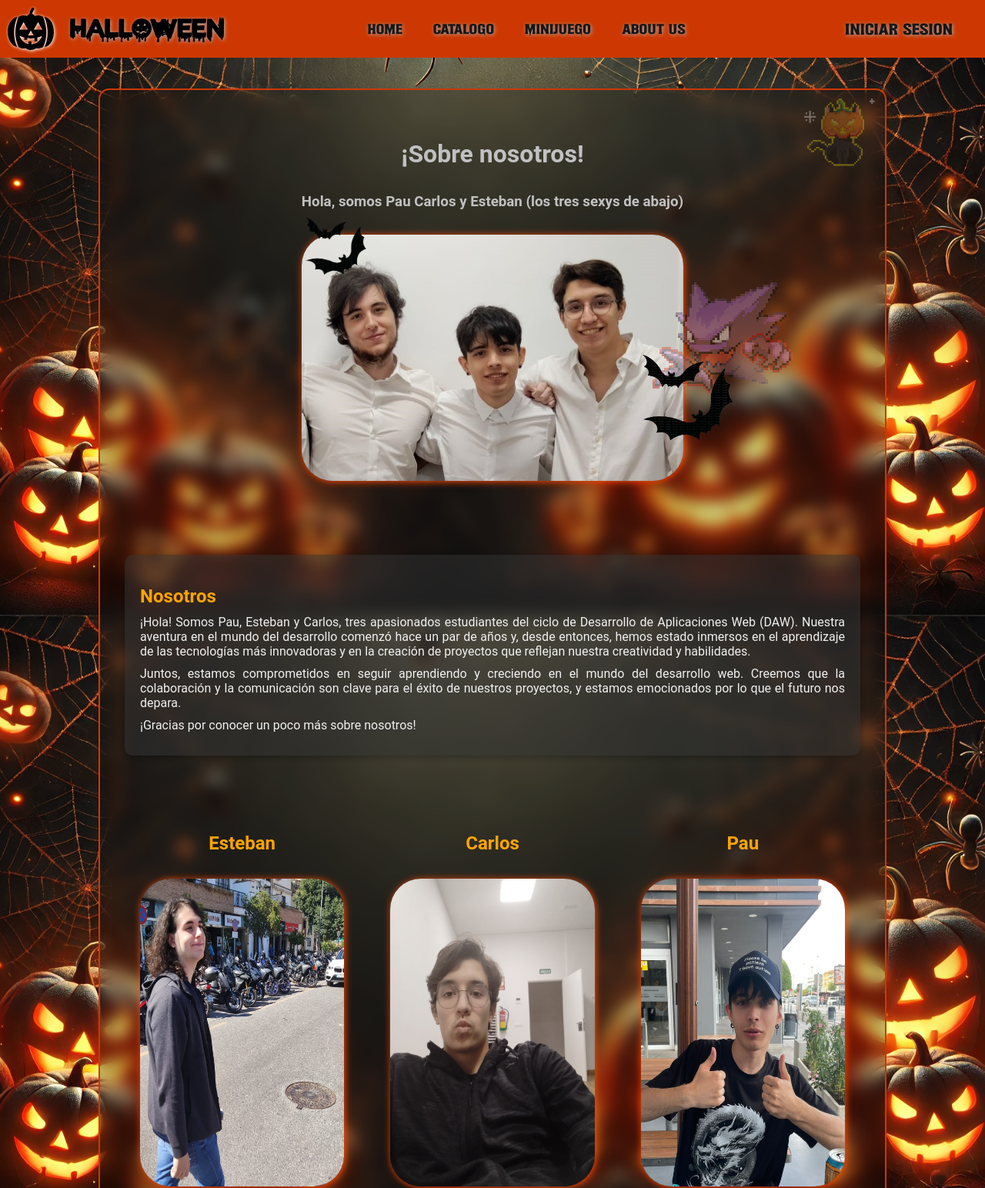
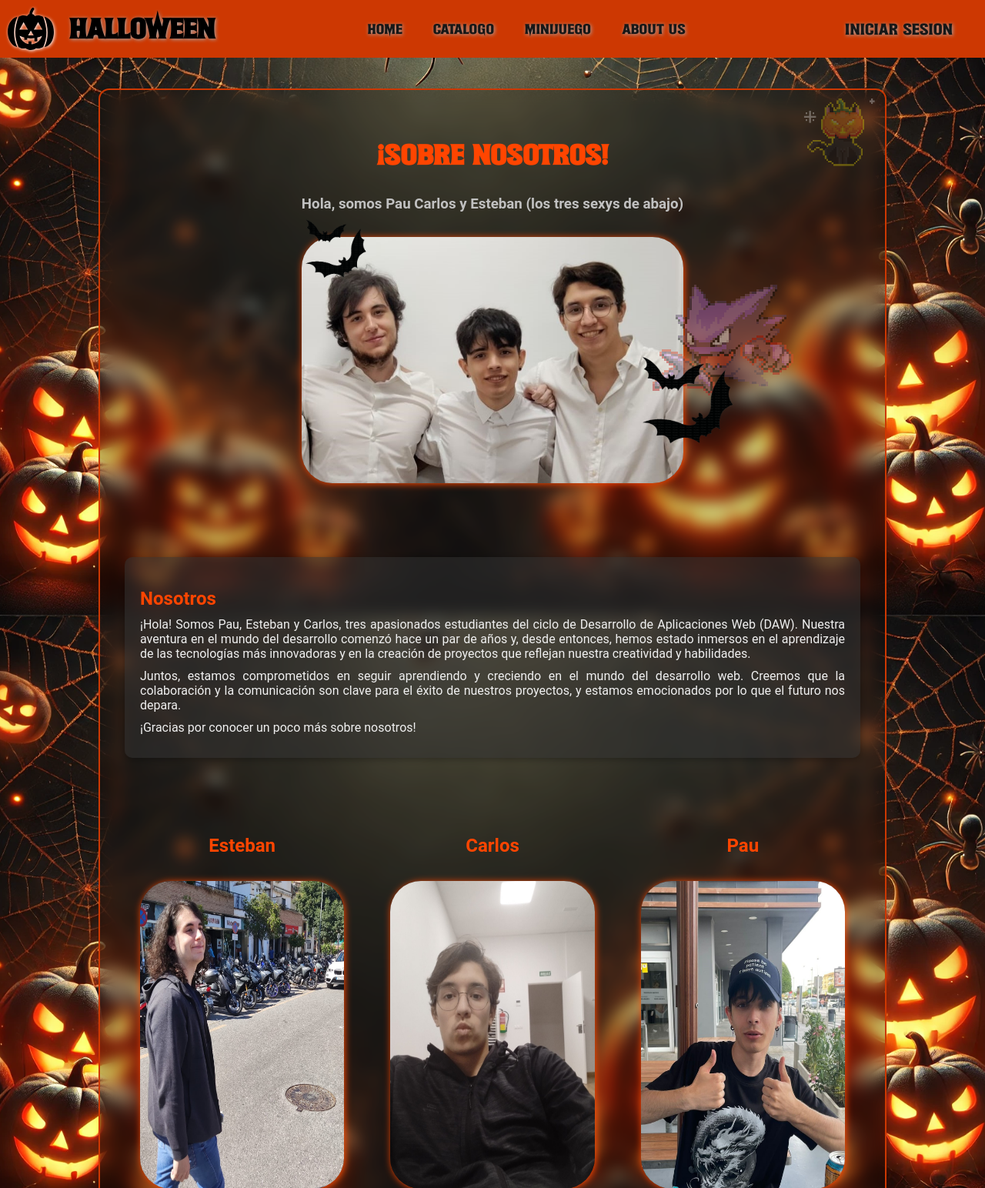
Before and after one commit to paurosmoleon/proyecto-de-halloween, a PHP site: page /Components/aboutus.html in a window 1280 px wide. Shown: the top 1544 px of the page at 77% size. Run offline with PHP 8.4, Linux system fonts and the light colour scheme.

Commit message:
cambios esteticos

```diff
--- a/front/Components/aboutus.html
+++ b/front/Components/aboutus.html
@@ -34,7 +34,7 @@
     <main>
       <img src="../assets/img/img-aboutus/gato.gif" alt="" id="gato" />
       <div id="lostres">
-        <h1>¡Sobre nosotros!</h1>
+        <h1>¡SOBRE NOSOTROS!</h1>
         <h3>Hola, somos Pau Carlos y Esteban (los tres sexys de abajo)</h3>
         <img src="../assets/img/img-aboutus/murcielagos.gif" alt="" id="muercielagos" />
         <img src="../assets/img/img-aboutus/haunter.png" alt="" id="haunter" />
--- a/front/components/aboutus.html
+++ b/front/components/aboutus.html
@@ -34,7 +34,7 @@
     <main>
       <img src="../assets/img/img-aboutus/gato.gif" alt="" id="gato" />
       <div id="lostres">
-        <h1>¡Sobre nosotros!</h1>
+        <h1>¡SOBRE NOSOTROS!</h1>
         <h3>Hola, somos Pau Carlos y Esteban (los tres sexys de abajo)</h3>
         <img src="../assets/img/img-aboutus/murcielagos.gif" alt="" id="muercielagos" />
         <img src="../assets/img/img-aboutus/haunter.png" alt="" id="haunter" />
--- a/front/css/aboutus.css
+++ b/front/css/aboutus.css
@@ -21,6 +21,12 @@ main {
 
 main h1 {
   margin: 1em;
+  color: #ff4500;
+  font-family: Halloweeni;
+}
+@font-face {
+  font-family: Halloweeni;
+  src: url(../assets/fonts/Witch\ Magic.ttf);
 }
 
 #lostres #nosotros {
@@ -86,7 +92,7 @@ main h1 {
 }
 
 .columna h2 {
-  color: orange;
+  color: #ff4500;
 }
 
 .texto {
@@ -101,13 +107,13 @@ main h1 {
 }
 
 .texto h1 {
-  color: orange;
+  color: #ff4500;
   text-align: center;
   font-family: "Creepster", cursive;
 }
 
 .texto h2 {
-  color: #ffa500;
+  color: #ff4500;
   margin-top: 20px;
 }
 
@@ -339,30 +345,30 @@ main h1 {
     padding: 15px;
   }
   .contact-form {
-    max-width: 1000px;
+    max-width: 2000px;
     margin: 4rem auto;
     padding: 3rem;
     border-width: 2px;
   }
 
   .contact-form h2 {
-    font-size: 2.5rem;
-    margin-bottom: 2rem;
+    font-size: 4rem;
+    margin-bottom: 3rem;
   }
 
   .contact-form label {
-    font-size: 1.25rem;
+    font-size: 2rem;
     margin-top: 1.5rem;
   }
 
   .contact-form input,
   .contact-form textarea {
     padding: 1rem;
-    font-size: 1.25rem;
+    font-size: 2rem;
   }
 
   .contact-form button {
     padding: 1rem;
-    font-size: 1.25rem;
+    font-size: 3rem;
   }
 }
```
Also changed, not shown: front/assets/fonts/fuente-nombres.TTF (added).
